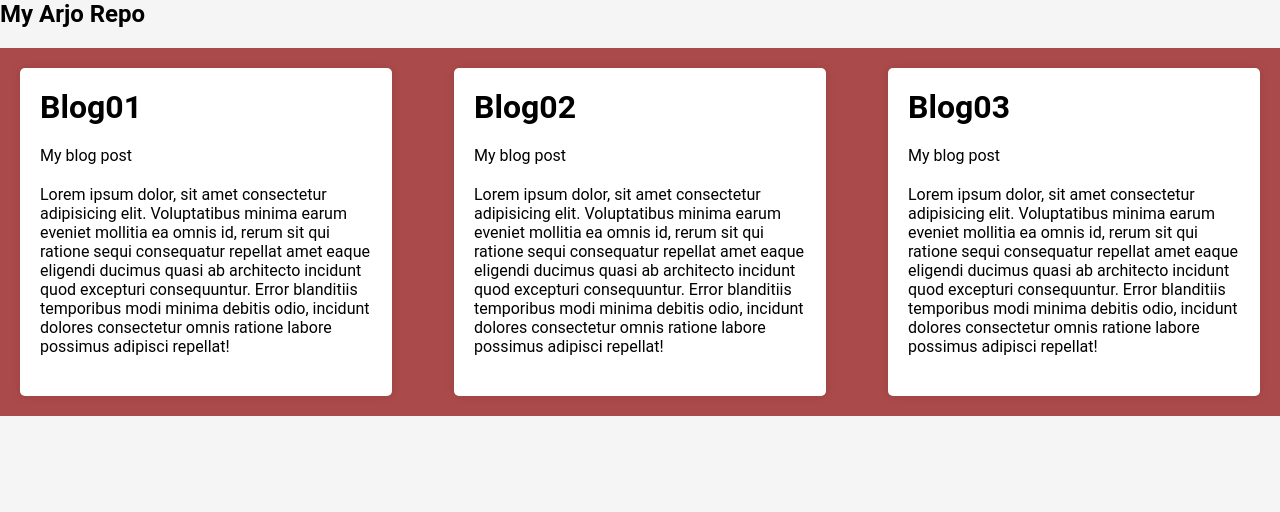
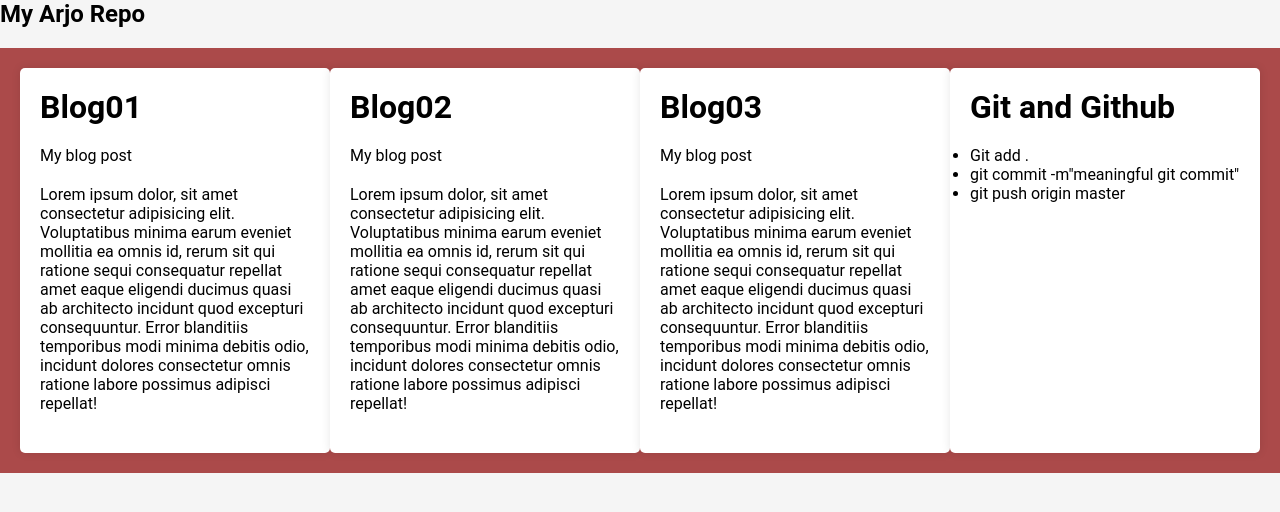
Before and after one commit to souravpro/my-arjo-repo, a plain HTML site: page index.html in a window 1280 px wide. Drawn offline with Linux system fonts and the light colour scheme.

Commit message:
my another commit

```diff
--- a/index.html
+++ b/index.html
@@ -25,6 +25,15 @@
             <p>My blog post</p>
             <p>Lorem ipsum dolor, sit amet consectetur adipisicing elit. Voluptatibus minima earum eveniet mollitia ea omnis id, rerum sit qui ratione sequi consequatur repellat amet eaque eligendi ducimus quasi ab architecto incidunt quod excepturi consequuntur. Error blanditiis temporibus modi minima debitis odio, incidunt dolores consectetur omnis ratione labore possimus adipisci repellat!</p>
         </div>
+
+        <div class="blog">
+            <h2>Git and Github</h2>
+            <ul>
+                <li>Git add .</li>
+                <li>git commit -m"meaningful git commit"</li>
+                <li>git push origin master</li>
+            </ul>
+        </div>
     </div>
 </body>
 </html>
```
